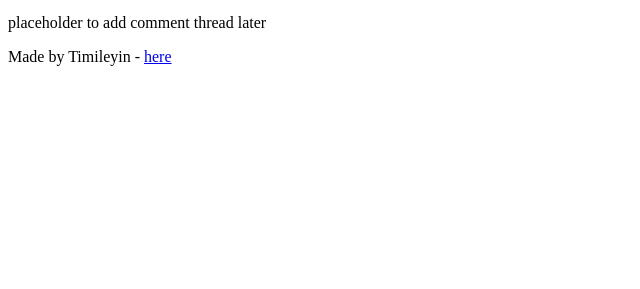
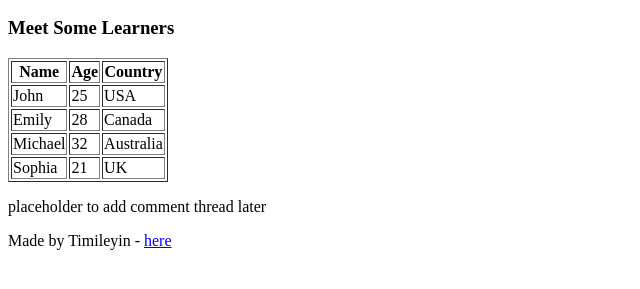
Before and after one commit to olaodun1959/My_First_Portfolio, a plain HTML site: page html_basic/index.html in a window 1280 px wide. Shown: the part 501-790 px from the top of the page, without its empty margins (0-640 px from the left). Drawn offline with Linux system fonts and the light colour scheme.

Commit message:
Add learners table to index.html

```diff
--- a/html_basic/index.html
+++ b/html_basic/index.html
@@ -24,9 +24,44 @@
       <p>I enjoy solving problems and building digital solutions.</p>
       <p>Looking forward to creating more projects soon.</p>
 
+      <!-- Clickable image linking to ALX site -->
       <a href="https://www.alxafrica.com/" target="_blank">
         <img src="https://i.ibb.co/gTDZZT8/ALX-Logo-07.png" alt="ALX Logo" width="200">
       </a>
+
+      <!-- Learners Table -->
+      <h3>Meet Some Learners</h3>
+      <table border="1">
+        <thead>
+          <tr>
+            <th>Name</th>
+            <th>Age</th>
+            <th>Country</th>
+          </tr>
+        </thead>
+        <tbody>
+          <tr>
+            <td>John</td>
+            <td>25</td>
+            <td>USA</td>
+          </tr>
+          <tr>
+            <td>Emily</td>
+            <td>28</td>
+            <td>Canada</td>
+          </tr>
+          <tr>
+            <td>Michael</td>
+            <td>32</td>
+            <td>Australia</td>
+          </tr>
+          <tr>
+            <td>Sophia</td>
+            <td>21</td>
+            <td>UK</td>
+          </tr>
+        </tbody>
+      </table>
     </article>
 
     <aside>
```
